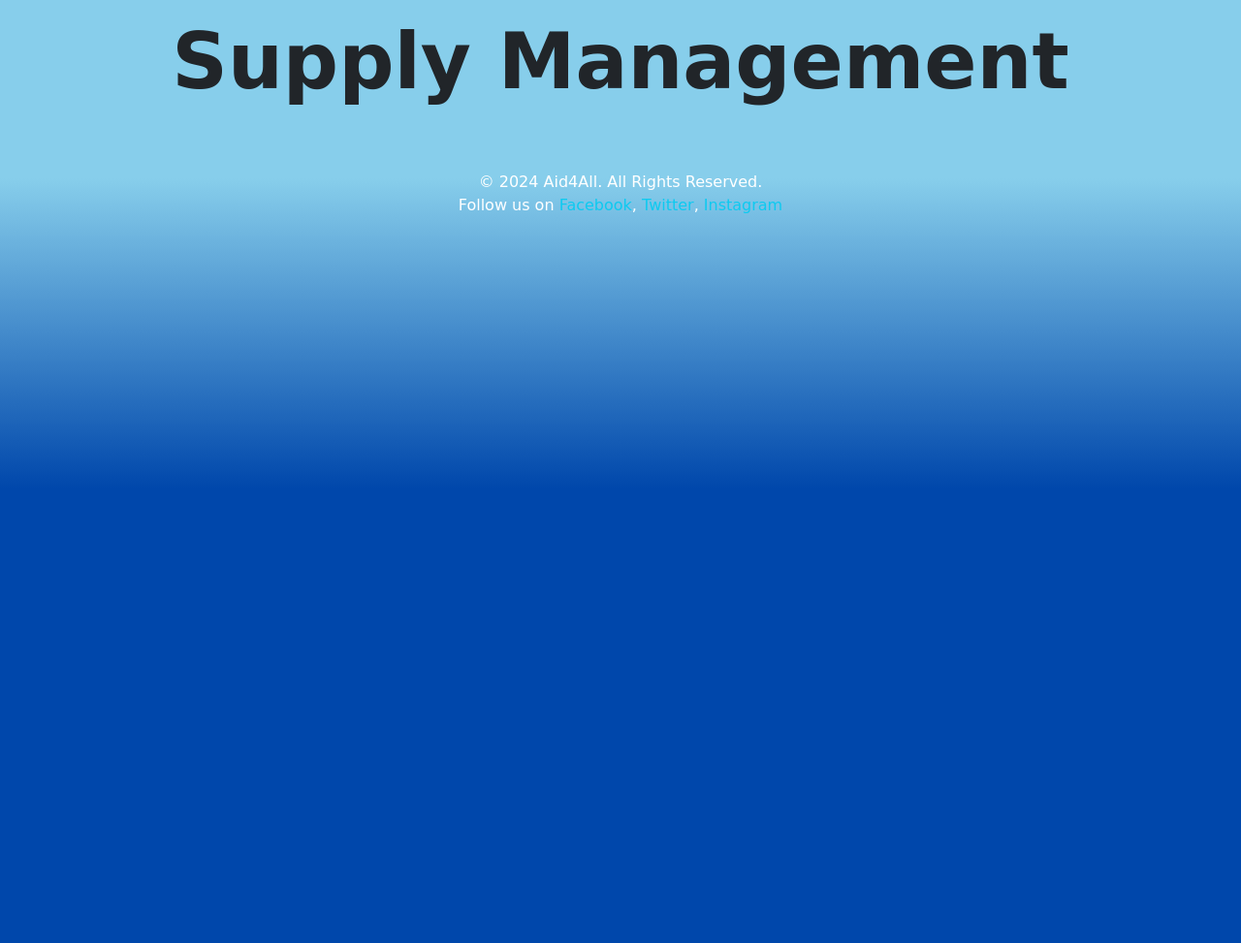
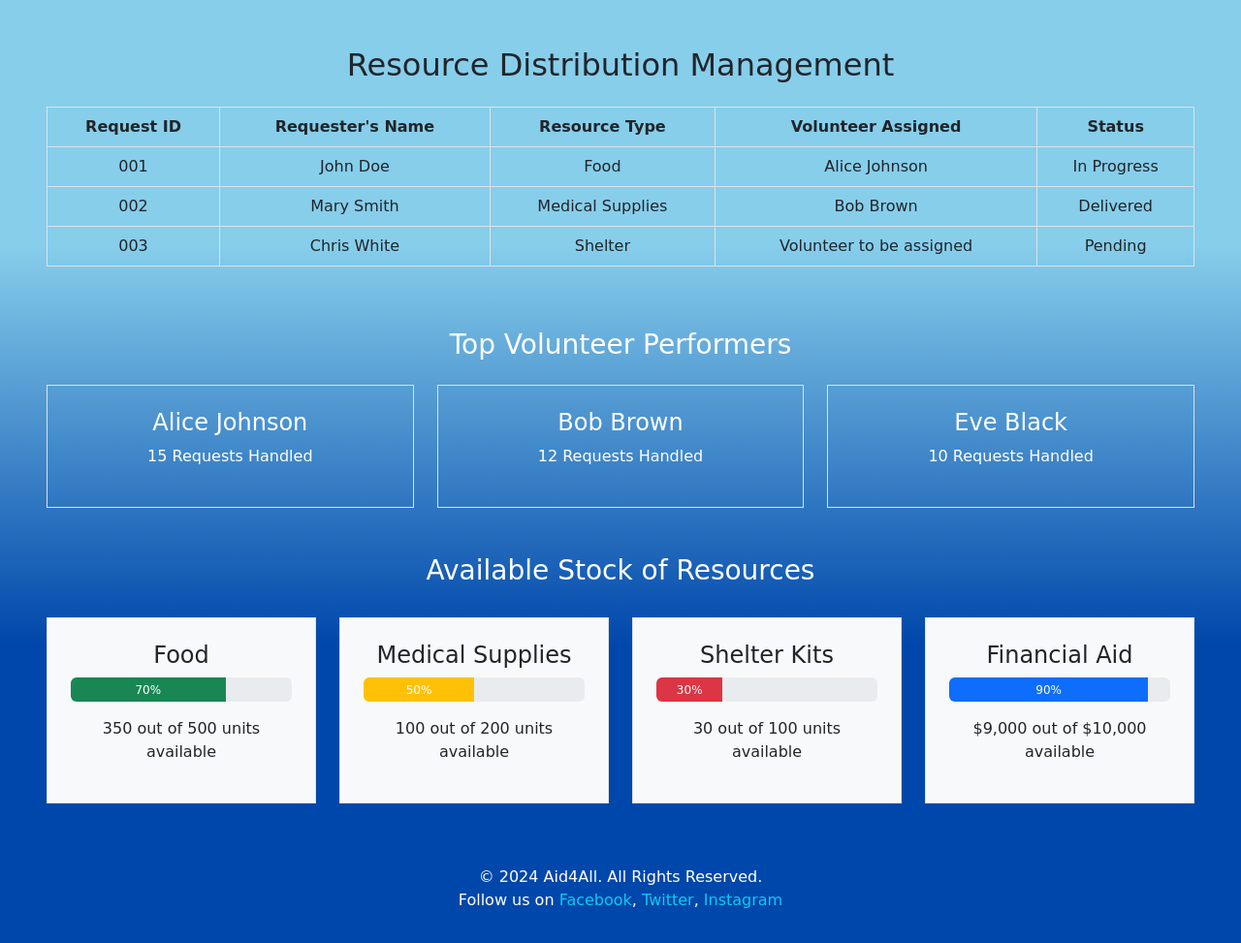
Before and after one commit to Sadhvi-Nayak/Aid4All, a Flask app: page /supplyManagement in a window 1280 px wide. Shown: the part 56-1029 px from the top of the page at 97% size. Before the commit the page ends 531 px from the top, so only its background shows below. Run offline with Flask 3, Linux system fonts and the light colour scheme; some libraries are stand-ins or nearby versions; some web fonts are replaced.

Commit message:
Completed supply management page

```diff
--- a/templates/donateSupport.html
+++ b/templates/donateSupport.html
@@ -2,7 +2,7 @@
 <div class="m-5">
     <div class="alert alert-info">
         <h2 class="alert-heading text-center">Donate and Support</h2>
-        <h6 class="text-center">Your contribution helps provide essential resources to support relief efforts, including food, medical supplies, and shelter</h6>
+        <h6 class="text-center mt-3">Your contribution helps provide essential resources to support relief efforts, including food, medical supplies, and shelter</h6>
     </div>
 
     <form action="/submit_donation" method="POST" id="donation-form">
--- a/templates/requestResources.html
+++ b/templates/requestResources.html
@@ -2,7 +2,7 @@
 <div class="m-5">
     <div class="alert alert-info">
         <h2 class="alert-heading text-center">Request Resources</h2>
-        <h6 class="text-center">Please fill out the form below to request essential resources such as food, shelter, medical supplies, or financial aid. Our team will review your request and get back to you shortly.</h6>
+        <h6 class="text-center mt-3">Please fill out the form below to request essential resources such as food, shelter, medical supplies, or financial aid. Our team will review your request and get back to you shortly.</h6>
     </div>
 
     <form action="/request_resources" method="POST" enctype="multipart/form-data">
--- a/templates/supplyManagement.html
+++ b/templates/supplyManagement.html
@@ -1,7 +1,104 @@
 {% extends 'base.html' %} {% block title %}Supply Management{% endblock %} {% block body %}
-<div class="container mt-3 bluecl">
-    <h1 class="text-center fw-bold mb-5 display-1">
-        Supply Management
-    </h1>
+<div class="m-5">
+    <h2 class="mb-4 text-center">Resource Distribution Management</h2>
+    <div class="table-responsive">
+        <table class="table table-bordered text-center">
+            <thead>
+                <tr>
+                    <th>Request ID</th>
+                    <th>Requester's Name</th>
+                    <th>Resource Type</th>
+                    <th>Volunteer Assigned</th>
+                    <th>Status</th>
+                </tr>
+            </thead>
+            <tbody>
+                <tr>
+                    <td>001</td>
+                    <td>John Doe</td>
+                    <td>Food</td>
+                    <td>Alice Johnson</td>
+                    <td>In Progress</td>
+                </tr>
+                <tr>
+                    <td>002</td>
+                    <td>Mary Smith</td>
+                    <td>Medical Supplies</td>
+                    <td>Bob Brown</td>
+                    <td>Delivered</td>
+                </tr>
+                <tr>
+                    <td>003</td>
+                    <td>Chris White</td>
+                    <td>Shelter</td>
+                    <td>Volunteer to be assigned</td>
+                    <td>Pending</td>
+                </tr>
+            </tbody>
+        </table>
+    </div>
+
+    <h3 class="mt-5 text-center text-white">Top Volunteer Performers</h3>
+    <div class="row text-center text-white mt-3">
+        <div class="col-md-4">
+            <div class="performer-card p-4 border mt-2">
+                <h4>Alice Johnson</h4>
+                <p>15 Requests Handled</p>
+            </div>
+        </div>
+        <div class="col-md-4">
+            <div class="performer-card p-4 border mt-2">
+                <h4>Bob Brown</h4>
+                <p>12 Requests Handled</p>
+            </div>
+        </div>
+        <div class="col-md-4">
+            <div class="performer-card p-4 border mt-2">
+                <h4>Eve Black</h4>
+                <p>10 Requests Handled</p>
+            </div>
+        </div>
+    </div>
+
+    <h3 class="mb-4 text-center my-5 text-white">Available Stock of Resources</h3>
+    <div class="row text-center">
+        <div class="col-md-3">
+            <div class="stock-card p-4 bg-light border mt-2">
+                <h4>Food</h4>
+                <div class="progress mb-3" style="height: 25px;">
+                    <div class="progress-bar bg-success" role="progressbar" style="width: 70%;" aria-valuenow="70" aria-valuemin="0" aria-valuemax="100">70%</div>
+                </div>
+                <p>350 out of 500 units available</p>
+            </div>
+        </div>
+        <div class="col-md-3">
+            <div class="stock-card p-4 bg-light border mt-2">
+                <h4>Medical Supplies</h4>
+                <div class="progress mb-3" style="height: 25px;">
+                    <div class="progress-bar bg-warning" role="progressbar" style="width: 50%;" aria-valuenow="50" aria-valuemin="0" aria-valuemax="100">50%</div>
+                </div>
+                <p>100 out of 200 units available</p>
+            </div>
+        </div>
+        <div class="col-md-3">
+            <div class="stock-card p-4 bg-light border mt-2">
+                <h4>Shelter Kits</h4>
+                <div class="progress mb-3" style="height: 25px;">
+                    <div class="progress-bar bg-danger" role="progressbar" style="width: 30%;" aria-valuenow="30" aria-valuemin="0" aria-valuemax="100">30%</div>
+                </div>
+                <p>30 out of 100 units available</p>
+            </div>
+        </div>
+        <div class="col-md-3">
+            <div class="stock-card p-4 bg-light border mt-2">
+                <h4>Financial Aid</h4>
+                <div class="progress mb-3" style="height: 25px;">
+                    <div class="progress-bar bg-primary" role="progressbar" style="width: 90%;" aria-valuenow="90" aria-valuemin="0" aria-valuemax="100">90%</div>
+                </div>
+                <p>$9,000 out of $10,000 available</p>
+            </div>
+        </div>
+    </div>
 </div>
+
 {% endblock body %}
```
